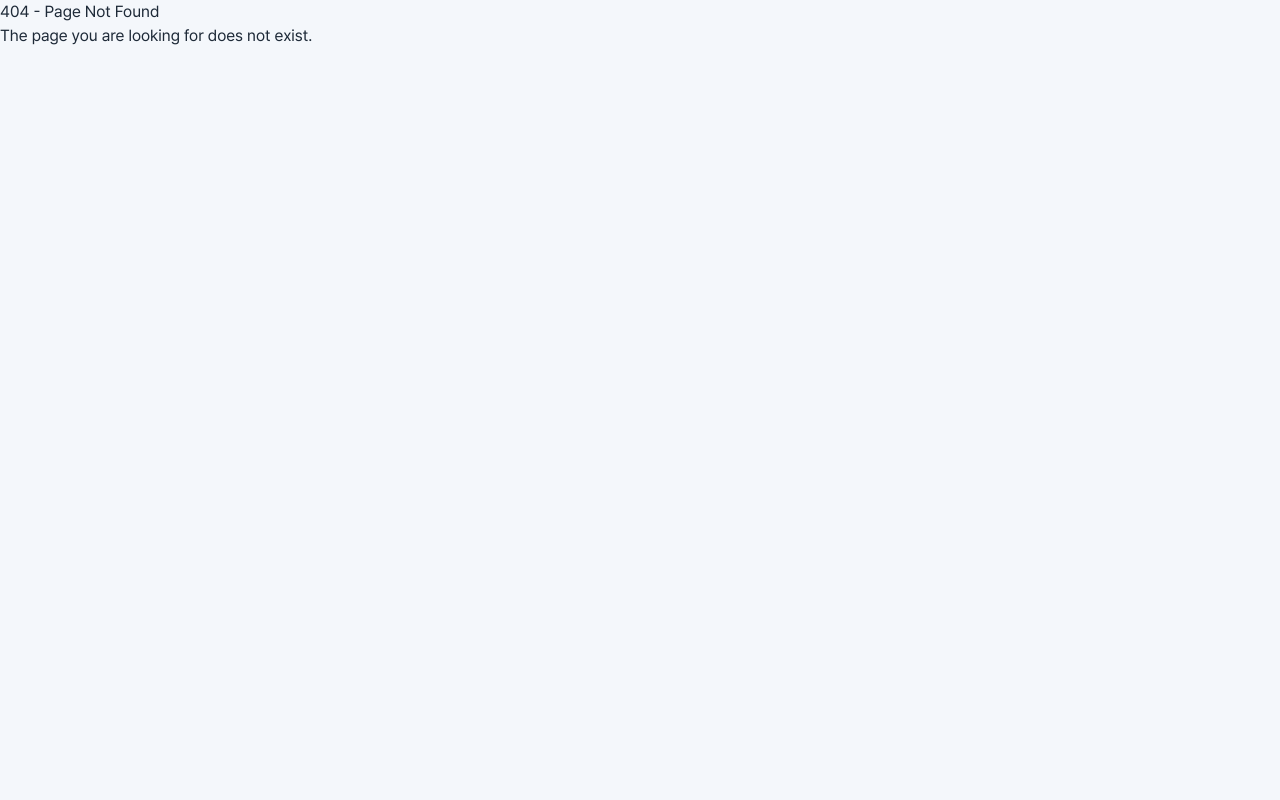
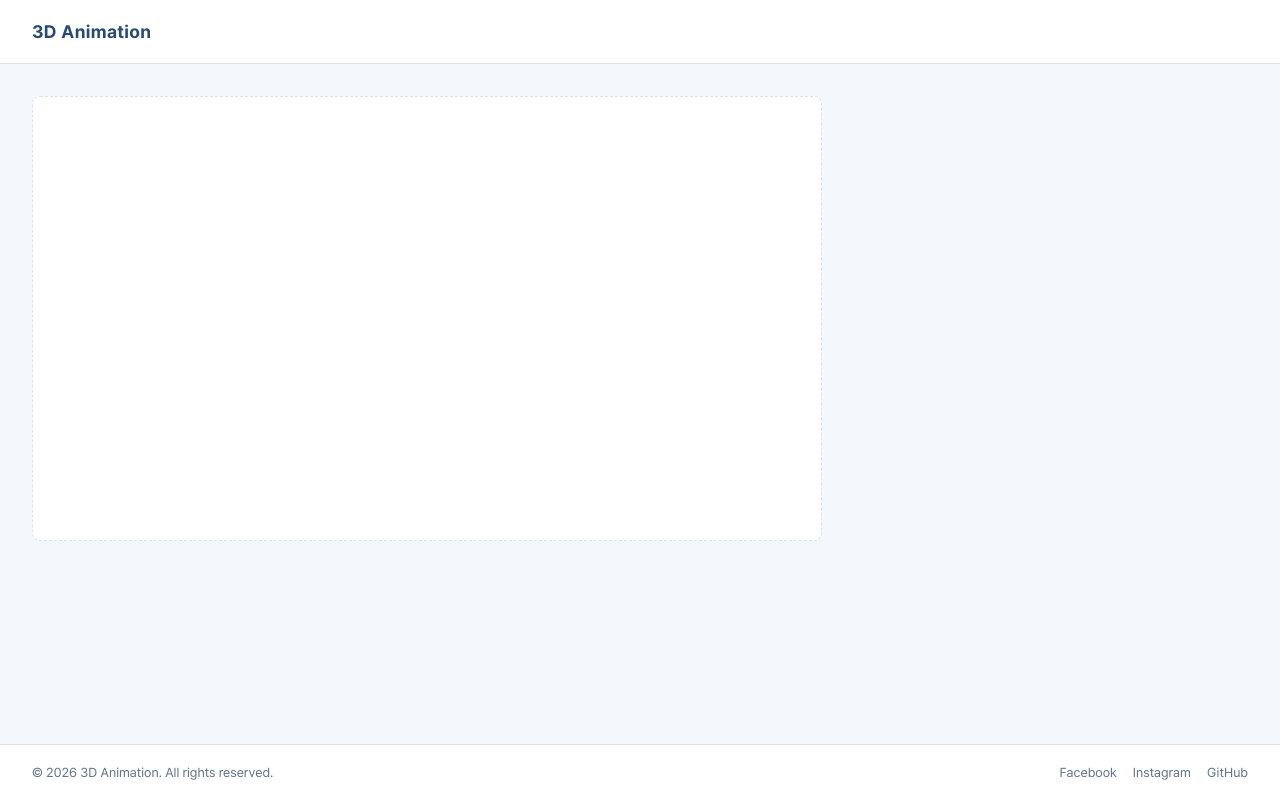
Before and after one commit to dannitran99/3d-animation, a React (Vite) app: page /exe in a window 1280 px wide. Before the commit this address had no page. Built offline with nearby package versions, Linux system fonts and the light colour scheme.

Commit message:
chore: template

```diff
--- /dev/null
+++ b/src/features/RenderThree/index.scss
@@ -0,0 +1,35 @@
+.model-render {
+  &__container {
+    display: flex;
+    flex-direction: column;
+    gap: 16px;
+    max-width: 65%;
+  }
+
+  &__preview {
+    display: flex;
+    align-items: center;
+    justify-content: center;
+    aspect-ratio: 16 / 9;
+    border: 1px dashed var(--color-border);
+    border-radius: var(--radius-md);
+    background-color: var(--color-surface);
+    overflow: hidden;
+
+    img {
+      width: 100%;
+      height: 100%;
+      object-fit: cover;
+    }
+  }
+
+  &__placeholder {
+    font-size: 14px;
+    color: var(--color-text-muted);
+  }
+
+  &__actions {
+    display: flex;
+    gap: 8px;
+  }
+}
--- /dev/null
+++ b/src/features/RenderThree/index.tsx
@@ -0,0 +1,13 @@
+import './index.scss';
+
+const FILE_SRC = '';
+
+export const RenderThree = () => {
+  return (
+    <div className="model-render">
+      <div className="model-render__container">
+        <div className="model-render__preview"></div>
+      </div>
+    </div>
+  );
+};
--- /dev/null
+++ b/src/pages/Exe/index.tsx
@@ -0,0 +1,9 @@
+import { RenderThree } from '@/features/RenderThree';
+
+export const Exe: React.FC = () => {
+  return (
+    <div>
+      <RenderThree />
+    </div>
+  );
+};
--- a/src/pages/index.ts
+++ b/src/pages/index.ts
@@ -1,2 +1,3 @@
 export { NotFoundPage } from './404';
 export { HomePage } from './HomePage';
+export { Exe } from './Exe';
--- a/src/router/index.tsx
+++ b/src/router/index.tsx
@@ -1,7 +1,7 @@
 import React from 'react';
 import { RouterProvider, createBrowserRouter } from 'react-router-dom';
 import { MainLayout } from '@layouts';
-import { HomePage, NotFoundPage } from '@pages';
+import { Exe, HomePage, NotFoundPage } from '@pages';
 
 const routes = createBrowserRouter([
   {
@@ -12,6 +12,10 @@ const routes = createBrowserRouter([
       {
         index: true, // Route mặc định của cha ('/')
         element: <HomePage />
+      },
+      {
+        path: '/exe',
+        element: <Exe />
       }
       // Thêm các route khác ở đây
     ]
```
Also changed, not shown: tsconfig.json (+3 -5 lines), 1 other file (tests, documents, lock files or other folders).
